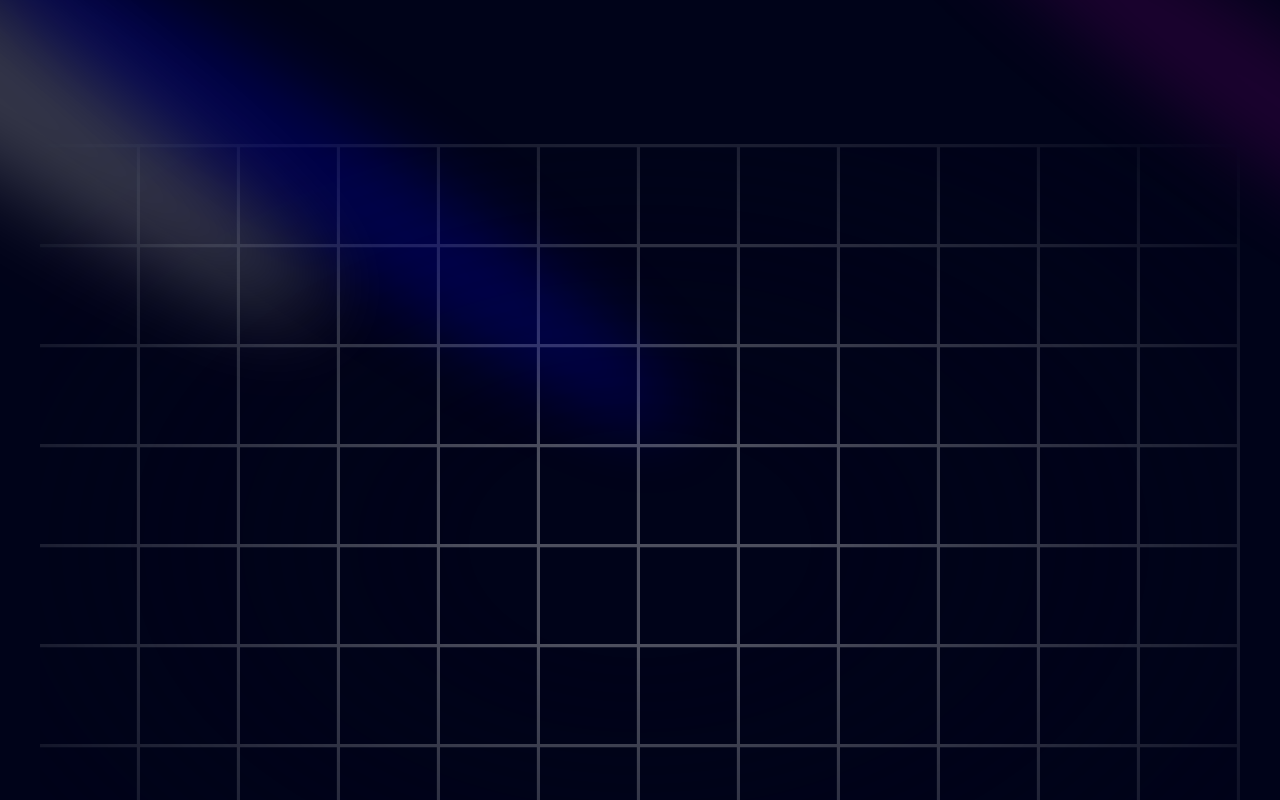
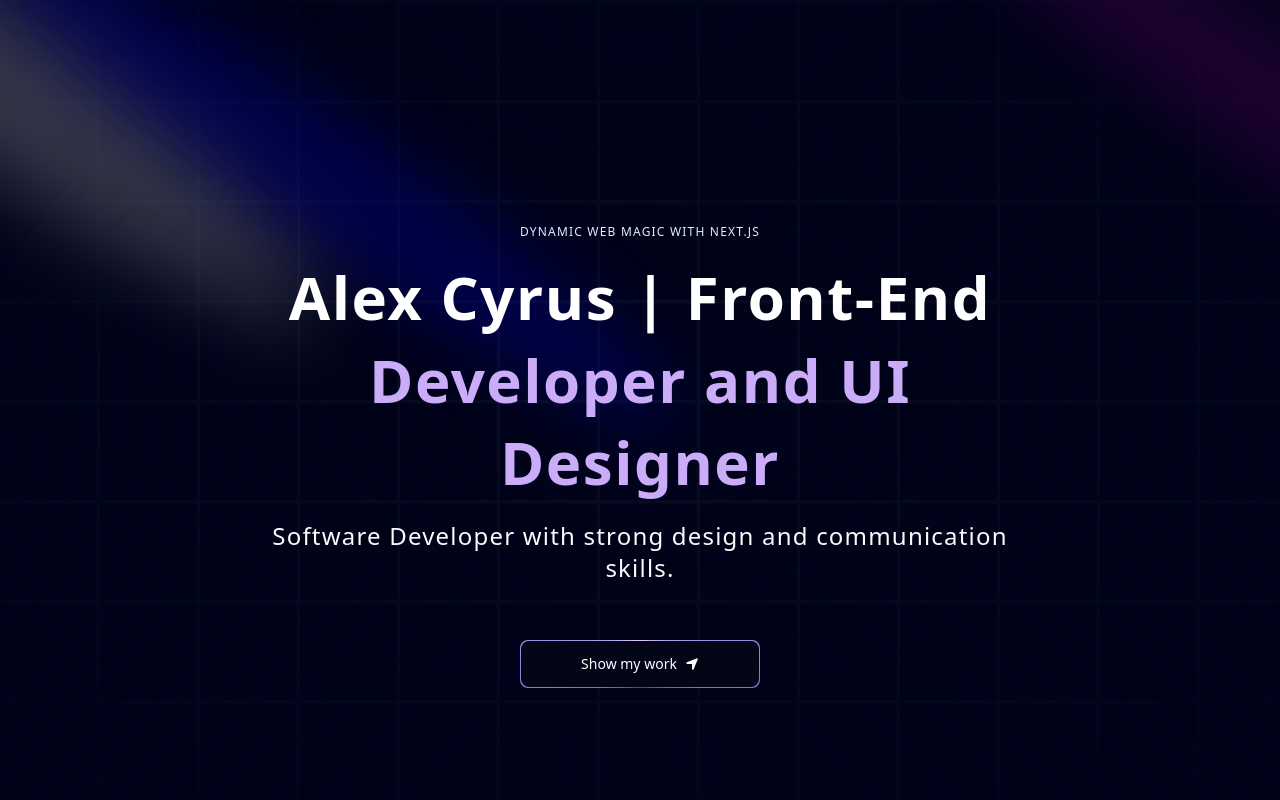
Before and after one commit to alexcyrus/portfolio-tailwind, a Next.js app: page / in a window 1280 px wide. Shown: the top 800 px of the page. Built offline with nearby package versions, Linux system fonts and the light colour scheme.

Commit message:
implement hero section

```diff
--- a/components/Hero.tsx
+++ b/components/Hero.tsx
@@ -1,8 +1,15 @@
-import { Spotlight } from "./ui/Spotlight"
+import { FaLocationArrow } from "react-icons/fa6";
+import MagicButton from "./ui/MagicButton";
+import { Spotlight } from "./ui/Spotlight";
+import { TextGenerateEffect } from "./ui/TextGenerateEffect";
 
-export const Hero = () => {
+const Hero = () => {
   return (
     <div className="pb-20 pt-36">
+      {/**
+       *  UI: Spotlights
+       *  Link: https://ui.aceternity.com/components/spotlight
+       */}
       <div>
         <Spotlight
           className="-top-40 -left-10 md:-left-32 md:-top-20 h-screen"
@@ -15,14 +22,54 @@
         <Spotlight className="left-80 top-28 h-[80vh] w-[50vw]" fill="blue" />
       </div>
 
-      <div className="h-screen w-full dark:bg-black-100 bg-white  dark:bg-grid-white/[0.3] bg-grid-black/[0.2] relative flex items-center justify-center">
+      {/**
+       *  UI: grid
+       *  change bg color to bg-black-100 and reduce grid color from
+       *  0.2 to 0.03
+       */}
+      <div
+        className="h-screen w-full dark:bg-black-100 bg-white dark:bg-grid-white/[0.03] bg-grid-black-100/[0.2]
+       absolute top-0 left-0 flex items-center justify-center"
+      >
         {/* Radial gradient for the container to give a faded look */}
-        <div className="absolute pointer-events-none inset-0 flex items-center justify-center dark:bg-black-100 bg-white [mask-image:radial-gradient(ellipse_at_center,transparent_20%,black)]">
+        <div
+          // chnage the bg to bg-black-100, so it matches the bg color and will blend in
+          className="absolute pointer-events-none inset-0 flex items-center justify-center dark:bg-black-100
+         bg-white [mask-image:radial-gradient(ellipse_at_center,transparent_20%,black)]"
+        />
+      </div>
 
+      <div className="flex justify-center relative my-20 z-10">
+        <div className="max-w-[89vw] md:max-w-2xl lg:max-w-[60vw] flex flex-col items-center justify-center">
+          <p className="uppercase tracking-widest text-xs text-center text-blue-100 max-w-80">
+            Dynamic Web Magic with Next.js
+          </p>
+
+          {/**
+           *  Link: https://ui.aceternity.com/components/text-generate-effect
+           *
+           *  change md:text-6xl, add more responsive code
+           */}
+          <TextGenerateEffect
+            words="Alex Cyrus | Front-End Developer and UI Designer"
+            className="text-center text-[40px] md:text-5xl lg:text-6xl"
+          />
+
+          <p className="text-center md:tracking-wider mb-4 text-sm md:text-lg lg:text-2xl">
+            Software Developer with strong design and communication skills.
+          </p>
+
+          <a href="#about">
+            <MagicButton
+              title="Show my work"
+              icon={<FaLocationArrow />}
+              position="right"
+            />
+          </a>
         </div>
       </div>
     </div>
-  )
-}
+  );
+};
 
-export default Hero
+export default Hero;
--- /dev/null
+++ b/components/ui/MagicButton.tsx
@@ -0,0 +1,44 @@
+import React from "react";
+
+/**
+ *  UI: border magic from tailwind css btns
+ *  Link: https://ui.aceternity.com/components/tailwindcss-buttons
+ *
+ *  change border radius to rounded-lg
+ *  add margin of md:mt-10
+ *  remove focus:ring-2 focus:ring-slate-400 focus:ring-offset-2 focus:ring-offset-slate-50
+ */
+const MagicButton = ({
+  title,
+  icon,
+  position,
+  handleClick,
+  otherClasses,
+}: {
+  title: string;
+  icon: React.ReactNode;
+  position: string;
+  handleClick?: () => void;
+  otherClasses?: string;
+}) => {
+  return (
+    <button
+      className="relative inline-flex h-12 w-full md:w-60 md:mt-10 overflow-hidden rounded-lg p-[1px] focus:outline-none"
+      onClick={handleClick}
+    >
+      <span className="absolute inset-[-1000%] animate-[spin_2s_linear_infinite] bg-[conic-gradient(from_90deg_at_50%_50%,#E2CBFF_0%,#393BB2_50%,#E2CBFF_100%)]" />
+
+      {/* remove px-3 py-1, add px-5 gap-2 */}
+      <span
+        className={`inline-flex h-full w-full cursor-pointer items-center justify-center rounded-lg
+             bg-slate-950 px-7 text-sm font-medium text-white backdrop-blur-3xl gap-2 ${otherClasses}`}
+      >
+        {position === "left" && icon}
+        {title}
+        {position === "right" && icon}
+      </span>
+    </button>
+  );
+};
+
+export default MagicButton;
--- /dev/null
+++ b/components/ui/TextGenerateEffect.tsx
@@ -0,0 +1,59 @@
+"use client";
+import { useEffect } from "react";
+import { motion, stagger, useAnimate } from "framer-motion";
+import { cn } from "@/utils/cn";
+
+export const TextGenerateEffect = ({
+  words,
+  className,
+}: {
+  words: string;
+  className?: string;
+}) => {
+  const [scope, animate] = useAnimate();
+  let wordsArray = words.split(" ");
+  useEffect(() => {
+    console.log(wordsArray);
+    animate(
+      "span",
+      {
+        opacity: 1,
+      },
+      {
+        duration: 2,
+        delay: stagger(0.2),
+      }
+    );
+  }, [scope.current]);
+
+  const renderWords = () => {
+    return (
+      <motion.div ref={scope}>
+        {wordsArray.map((word, idx) => {
+          return (
+            <motion.span
+              key={word + idx}
+              // change here if idx is greater than 3, change the text color to #CBACF9
+              className={` ${idx > 3 ? "text-purple" : "dark:text-white text-black"
+                } opacity-0`}
+            >
+              {word}{" "}
+            </motion.span>
+          );
+        })}
+      </motion.div>
+    );
+  };
+
+  return (
+    <div className={cn("font-bold", className)}>
+      {/* mt-4 to my-4 */}
+      <div className="my-4">
+        {/* remove  text-2xl from the original */}
+        <div className=" dark:text-white text-black leading-snug tracking-wide">
+          {renderWords()}
+        </div>
+      </div>
+    </div>
+  );
+};
--- a/package.json
+++ b/package.json
@@ -16,6 +16,7 @@
     "next-themes": "^0.3.0",
     "react": "^18",
     "react-dom": "^18",
+    "react-icons": "^5.3.0",
     "tailwind-merge": "^2.5.2",
     "tailwindcss-animate": "^1.0.7"
   },
```
Also changed, not shown: 1 other file (tests, documents, lock files or other folders).
